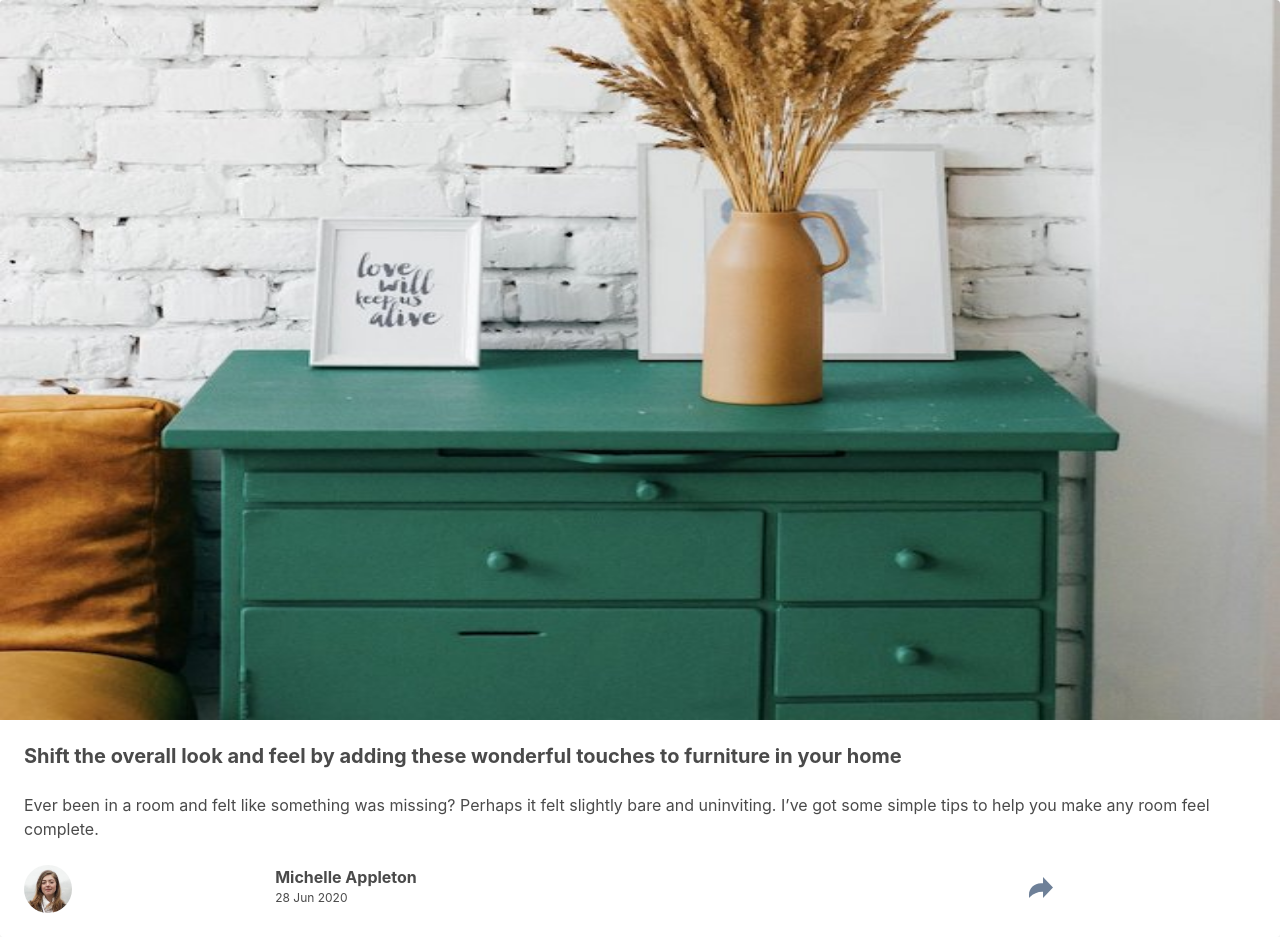
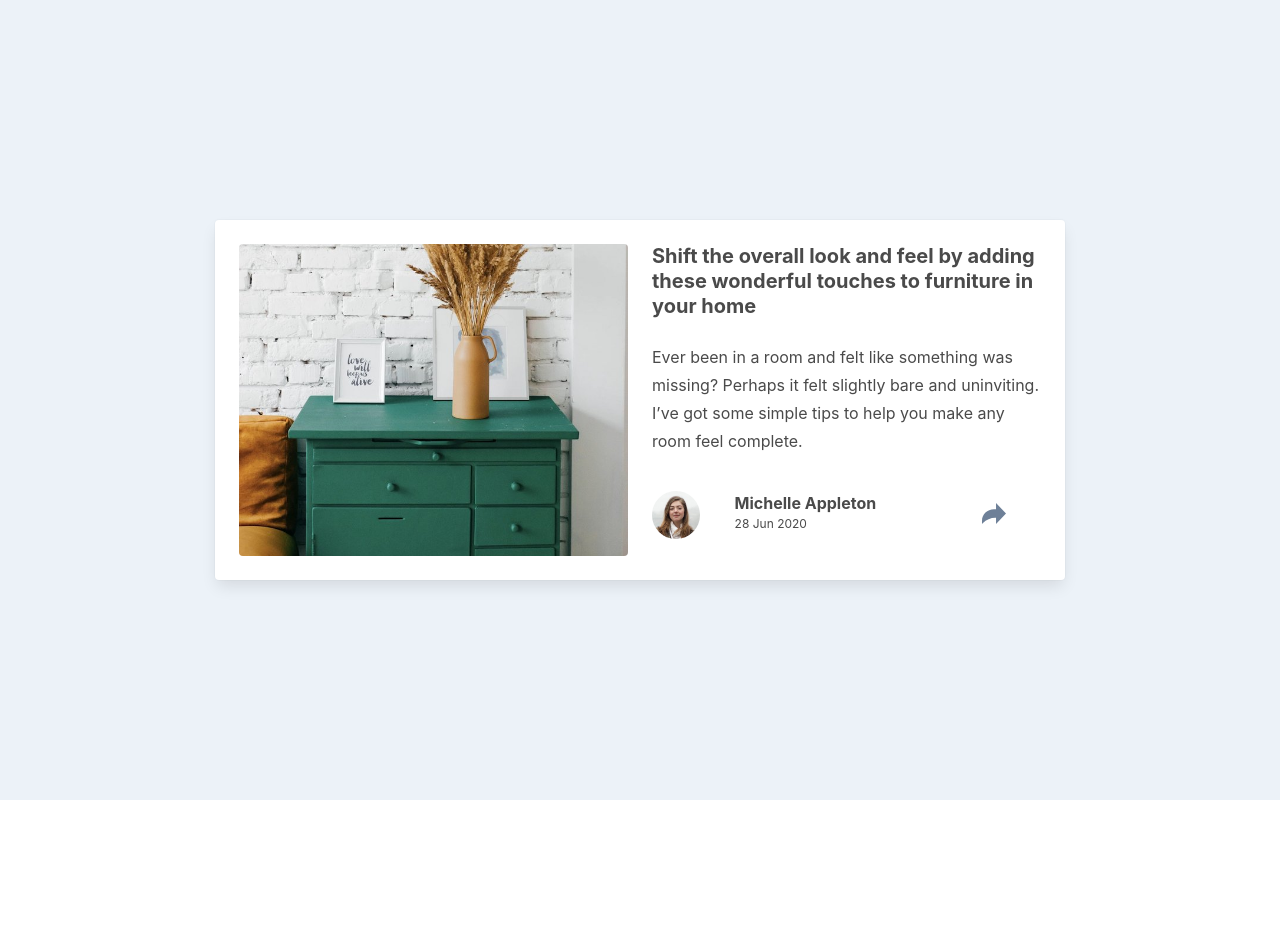
Before and after one commit to souza-vitor/article-preview-component-master, a plain HTML site: page index.html in a window 1280 px wide. After the commit the page ends 800 px from the top, so only its background shows below. Drawn offline with nearby package versions, Linux system fonts and the light colour scheme.

Commit message:
mudar a estrutura do card para ficar horizontal

```diff
--- a/custom.css
+++ b/custom.css
@@ -3,3 +3,27 @@
 :root {
     font-family: 'Manrope', sans-serif;
 }
+
+body {
+    background-color: hsl(210, 46%, 95%);
+}
+
+main {
+    display: flex;
+    flex-direction: column;
+    align-items: center;
+    justify-content: center;
+    min-height: 100vh;
+}
+
+.card {
+    max-width: 850px;
+}
+
+.desc {
+    line-height: 1.75;
+}
+
+.share {
+    cursor: pointer;
+}
--- a/index.html
+++ b/index.html
@@ -16,18 +16,22 @@
 <body>
 
   <main>
-    <div class="card is-rounded">
+    <div class="card">
+      <div class="card-content">
+        <div class="columns">
+          <div class="column">
             <div class="card-image">
-        <figure class="image is-16by9">
+              <figure class="image">
                 <img src="./images/drawers.jpg" alt="Drawers">
               </figure>
             </div>
-      <div class="card-content has-background-white">
+          </div>
+          <div class="column">
             <h2 class="subtitle has-text-weight-bold">
               Shift the overall look and feel by adding these wonderful
               touches to furniture in your home
             </h2>
-        <p class="is-size-6">Ever been in a room and felt like something was missing? Perhaps
+            <p class="is-size-6 mt-4 mb-5 desc">Ever been in a room and felt like something was missing? Perhaps
               it felt slightly bare and uninviting. I’ve got some simple tips
               to help you make any room feel complete.
             </p>
@@ -41,7 +45,7 @@
                 <p class="has-text-weight-bold">Michelle Appleton</p>
                 <p class="is-size-7">28 Jun 2020</p>
               </div>
-          <div class="column is-align-self-center">
+              <div class="column is-align-self-center share">
                 <figure class="image is-24x24">
                   <img src="./images/icon-share.svg" alt="Share">
                 </figure>
@@ -49,6 +53,8 @@
             </div>
           </div>
         </div>
+      </div>
+    </div>
   </main>
 </body>
 </html>
```
Lines whose indentation alone changed are shown as unchanged.
